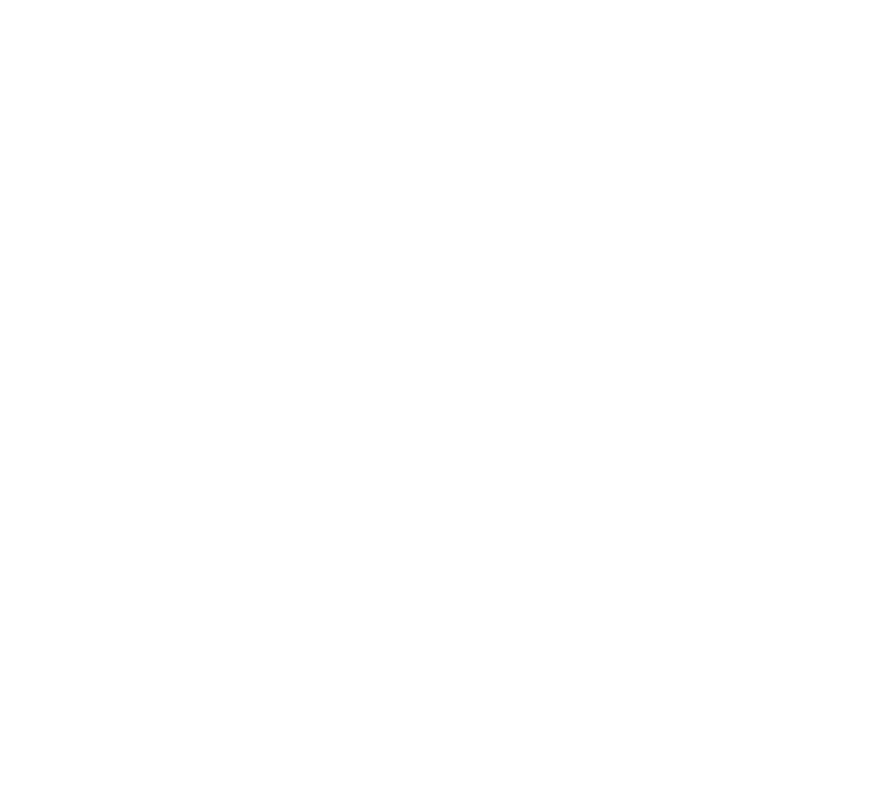
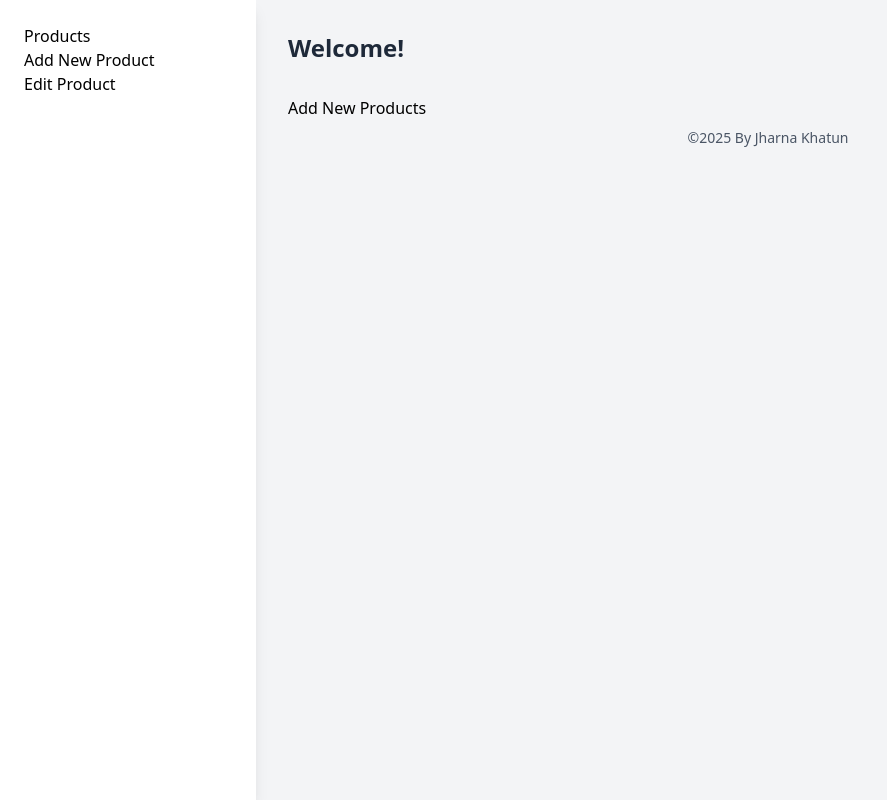
Before and after one commit to jharnakhatun2/react-node-dashboard, a React (Vite) app: page /add-new in a window 1280 px wide. Before the commit this address had no page. Shown: the whole page, without its empty margins (0-887 px from the left). Built offline with nearby package versions, Linux system fonts and the light colour scheme.

Commit message:
Added Add new product page and edit product page

```diff
--- a/src/App.jsx
+++ b/src/App.jsx
@@ -1,55 +1,11 @@
-import {
-  Drawer,
-  DrawerContent,
-  DrawerHeader,
-  DrawerBody,
-  DrawerFooter,
-  Button,
-  useDisclosure,
-} from "@heroui/react";
+import React from "react"
 
-export default function App() {
-  const {isOpen, onOpen, onOpenChange} = useDisclosure();
+const App = () => {
+  return (
+    <div>
+      <h1>App</h1>
+    </div>
+  )
+};
 
-  return (
-    <>
-      <Button onPress={onOpen}>Open Drawer</Button>
-      <Drawer isOpen={isOpen} onOpenChange={onOpenChange}>
-        <DrawerContent>
-          {(onClose) => (
-            <>
-              <DrawerHeader className="flex flex-col gap-1">Drawer Title</DrawerHeader>
-              <DrawerBody>
-                <p>
-                  Lorem ipsum dolor sit amet, consectetur adipiscing elit. Nullam pulvinar risus non
-                  risus hendrerit venenatis. Pellentesque sit amet hendrerit risus, sed porttitor
-                  quam.
-                </p>
-                <p>
-                  Lorem ipsum dolor sit amet, consectetur adipiscing elit. Nullam pulvinar risus non
-                  risus hendrerit venenatis. Pellentesque sit amet hendrerit risus, sed porttitor
-                  quam.
-                </p>
-                <p>
-                  Magna exercitation reprehenderit magna aute tempor cupidatat consequat elit dolor
-                  adipisicing. Mollit dolor eiusmod sunt ex incididunt cillum quis. Velit duis sit
-                  officia eiusmod Lorem aliqua enim laboris do dolor eiusmod. Et mollit incididunt
-                  nisi consectetur esse laborum eiusmod pariatur proident Lorem eiusmod et. Culpa
-                  deserunt nostrud ad veniam.
-                </p>
-              </DrawerBody>
-              <DrawerFooter>
-                <Button color="danger" variant="light" onPress={onClose}>
-                  Close
-                </Button>
-                <Button color="primary" onPress={onClose}>
-                  Action
-                </Button>
-              </DrawerFooter>
-            </>
-          )}
-        </DrawerContent>
-      </Drawer>
-    </>
-  );
-}
+export default App;
--- a/src/components/Footer/Footer.jsx
+++ b/src/components/Footer/Footer.jsx
@@ -1,6 +1,6 @@
 import React from "react"
 
-const Footer = (props) => {
+const Footer = () => {
   return (
     <div className="text-center text-sm text-gray-600 py-2">
       <p>©2025 By Jharna Khatun</p>
--- a/src/components/Sidebar/Sidebar.jsx
+++ b/src/components/Sidebar/Sidebar.jsx
@@ -1,4 +1,5 @@
 import React from "react"
+import { Link } from "react-router";
 
 
 
@@ -6,8 +7,16 @@
 
 
   return (
-    <aside className="w-64 bg-white shadow-lg p-6">
+    <aside className="w-64 bg-white shadow-lg p-6 h-screen">
+        <nav>
+          <ul>
 
+
+          <li><Link to='/products'>Products</Link></li>
+          <li><Link to='/add-new'>Add New Product</Link></li>
+          <li><Link to='/edit'>Edit Product</Link></li>
+          </ul>
+        </nav>
       </aside>
   )
 };
--- a/src/main.jsx
+++ b/src/main.jsx
@@ -2,11 +2,19 @@
 import './index.css'
 import { BrowserRouter, Route, Routes } from 'react-router'
 import Dashboard from './pages/Dashboard/Dashboard.jsx'
+import Products from './pages/Products/Products.jsx'
+import AddNew from './pages/Products/AddNew.jsx'
+import EditProduct from './pages/Products/EditProduct.jsx'
 
 createRoot(document.getElementById('root')).render(
   <BrowserRouter>
     <Routes>
-      <Route path="/" element={<Dashboard />} />
+      <Route path="/" element={<Dashboard />} >
+      <Route path='products' element={<Products/>}/>
+      <Route path='add-new' element={<AddNew/>}/>
+      <Route path='products' element={<Products/>}/>
+      <Route path='edit' element={<EditProduct/>}/>
+      </Route>
     </Routes>
   </BrowserRouter>,
 )
--- /dev/null
+++ b/src/pages/Products/AddNew.jsx
@@ -0,0 +1,11 @@
+import React from "react"
+
+const AddNew = () => {
+  return (
+    <div>
+      <h1>Add New Products</h1>
+    </div>
+  )
+};
+
+export default AddNew;
--- /dev/null
+++ b/src/pages/Products/EditProduct.jsx
@@ -0,0 +1,11 @@
+import React from "react"
+
+const EditProduct = () => {
+  return (
+    <div>
+      <h1>Edit Products</h1>
+    </div>
+  )
+};
+
+export default EditProduct;
--- /dev/null
+++ b/src/pages/Products/Products.jsx
@@ -0,0 +1,11 @@
+import React from "react"
+
+const Products = () => {
+  return (
+    <div>
+      <h1>Products</h1>
+    </div>
+  )
+};
+
+export default Products;
```
